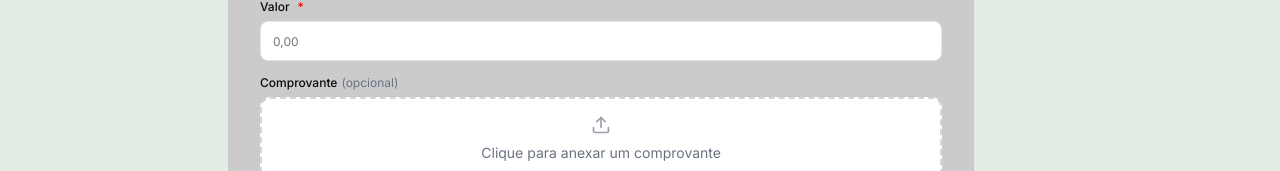
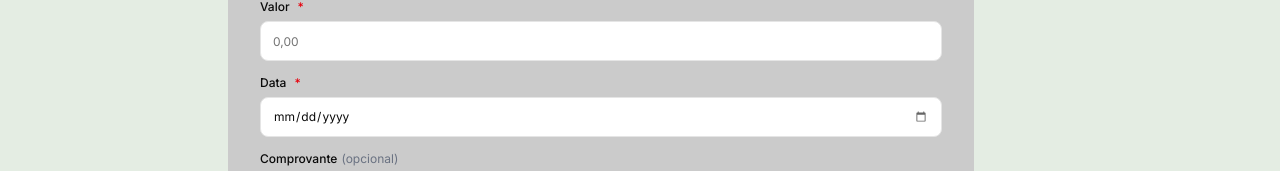
Before and after one commit to AlanLenz/Tech-Challenge---ByteBank, a Next.js app in the folder bytebank/: page /home in a window 1280 px wide. Shown: the part 771-942 px from the top of the page. Built offline with nearby package versions, Linux system fonts and the light colour scheme; no server answers; sample sign-in values are in the browser's storage.

Commit message:
Adicionando campo de data no formulário de adicionar transação

```diff
--- a/bytebank/public/data/transactions.json
+++ b/bytebank/public/data/transactions.json
@@ -90,6 +90,24 @@
       "amount": 500,
       "date": "2026-05-01",
       "type": "Deposit"
+    },
+    {
+      "id": "GY8xOUXs9nY",
+      "description": "Teste anexo",
+      "amount": 100,
+      "date": "2026-05-26",
+      "type": "Deposit",
+      "receiptName": "POSTECH - Tech Challenge - Fase 1 (1).pdf",
+      "receiptType": "application/pdf"
+    },
+    {
+      "id": "tU_B8afgcdE",
+      "description": "teste data",
+      "amount": 50,
+      "date": "2026-05-25",
+      "type": "Transfer",
+      "receiptName": "POSTECH - Tech Challenge - Fase 2 (1).pdf",
+      "receiptType": "application/pdf"
     }
   ],
   "$schema": "./node_modules/json-server/schema.json"
--- a/bytebank/src/app/home/page.tsx
+++ b/bytebank/src/app/home/page.tsx
@@ -9,14 +9,7 @@ import SideMenu from "@/components/SideMenu";
 import MobileMenu from "@/components/MobileMenu";
 import FooterCustom from '@/components/Footer';
 import TransactionForm from "@/components/TransactionForm";
-
-type Transfer = {
-  id: string;
-  description: string;
-  amount: number;
-  date: string;
-  type: "Deposit" | "Transfer";
-};
+import { Transfer } from "@/types/transfer";
 
 export default function Home() {
   const { bgGreen, bgGray } = useThemeColors();
--- a/bytebank/src/components/TransactionForm/index.tsx
+++ b/bytebank/src/components/TransactionForm/index.tsx
@@ -6,6 +6,7 @@ import InputFile from "@/components/InputFile";
 import InputSelect from "@/components/InputSelect";
 import InputText from "@/components/InputText";
 import InputNumber from "@/components/InputNumber";
+import InputDate from "@/components/InputDate";
 import Button from "../Button";
 import Card from "./Card";
 import FeedbackModal from "../FeedbackModal";
@@ -21,10 +22,11 @@ export default function TransactionForm({ onAddTransfer }: Props) {
   const [type, setType] = useState<"Deposit" | "Transfer" | "">("");
   const [value, setValue] = useState("");
   const [description, setDescription] = useState("");
+  const [date, setDate] = useState("");
   const [modalOpen, setModalOpen] = useState(false);
   const [modalType, setModalType] = useState<"success" | "error">("success");
   const [modalMessage, setModalMessage] = useState("");
-  const [touched, setTouched] = useState({ type: false, value: false, description: false });
+  const [touched, setTouched] = useState({ type: false, value: false, description: false, date: false });
   const [receipt, setReceipt] = useState<File | null>(null);
   const { white } = useThemeColors();
 
@@ -38,26 +40,26 @@ export default function TransactionForm({ onAddTransfer }: Props) {
     value: !value || isNaN(numericValue) || numericValue <= 0
       ? "Informe um valor válido maior que zero."
       : "",
+    date: !date ? "Selecione uma data." : "",
   };
 
-  const isFormValid = !errors.type && !errors.description && !errors.value;
+  const isFormValid = !errors.type && !errors.description && !errors.value && !errors.date;
 
   const handleBlur = (field: keyof typeof touched) =>
     setTouched((prev) => ({ ...prev, [field]: true }));
 
   async function handleSubmit(e: React.FormEvent) {
     e.preventDefault();
-    setTouched({ type: true, value: true, description: true });
+    setTouched({ type: true, value: true, description: true, date: true });
     if (!isFormValid) return;
 
     try {
-      const dataFormatadaParaBanco = new Date().toISOString().split('T')[0];
       const transferId = uuidv4();
       const newTransfer: Transfer = {
         id: transferId,
         description: description,
         amount: numericValue,
-        date: dataFormatadaParaBanco,
+        date: date,
         type: type as "Deposit" | "Transfer",
       };
 
@@ -98,8 +100,9 @@ export default function TransactionForm({ onAddTransfer }: Props) {
       setType("");
       setValue("");
       setDescription("");
+      setDate("");
       setReceipt(null);
-      setTouched({ type: false, value: false, description: false });
+      setTouched({ type: false, value: false, description: false, date: false });
 
     } catch {
       setModalType("error");
@@ -148,6 +151,15 @@ export default function TransactionForm({ onAddTransfer }: Props) {
           required
         />
 
+        <InputDate
+          label="Data"
+          value={date}
+          onChange={setDate}
+          bgColor={white}
+          error={touched.date ? errors.date : ""}
+          required
+        />
+
         <InputFile value={receipt} onChange={setReceipt} />
 
         <Button type="submit" size="lg" disabled={!isFormValid}>
```
